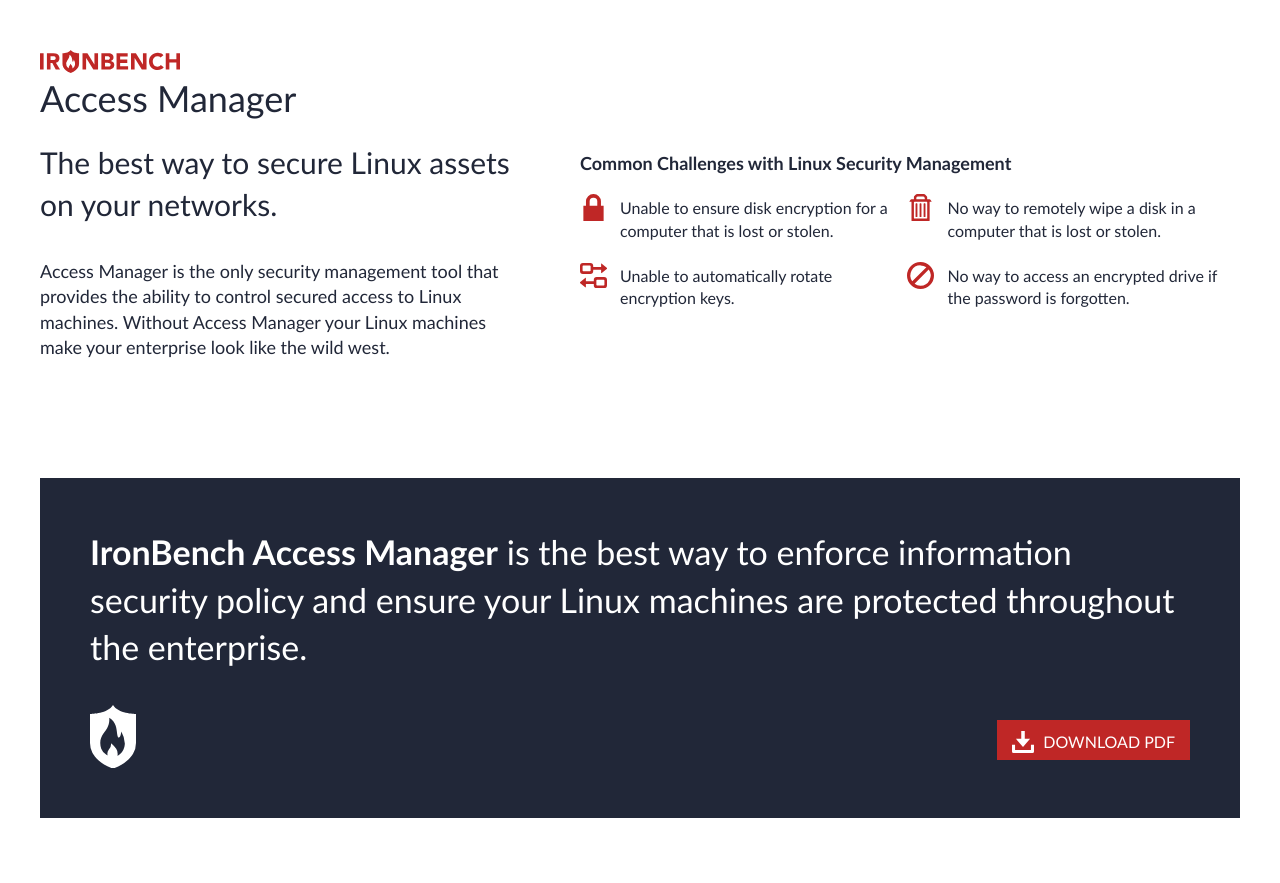
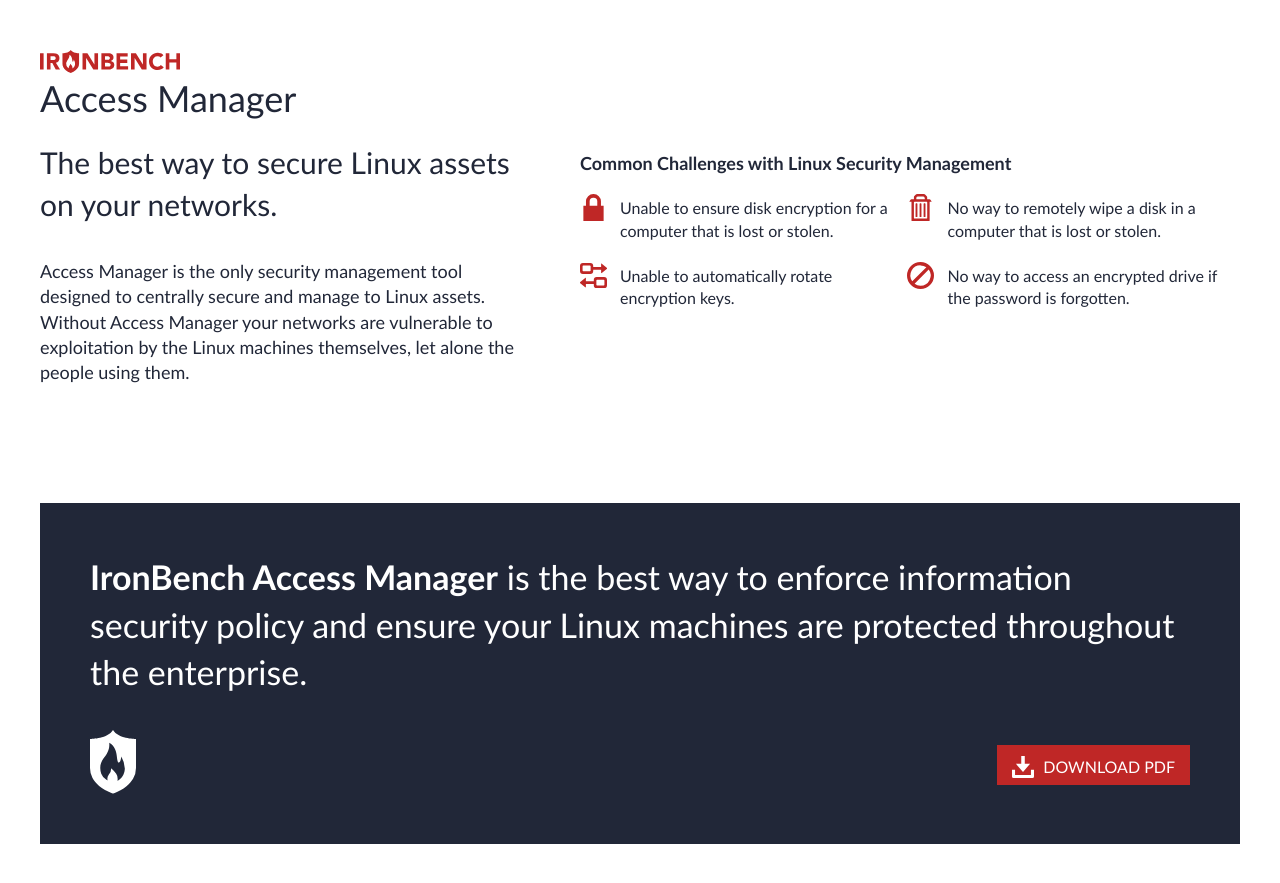
Before and after one commit to ironbench/ironbench.github.io, a Jekyll site: the page built from index.html, in a window 1280 px wide and 900 px high, scrolled down 1562 px. Shown: the top 883 px of the window. Built offline with Jekyll 4.4.1, drawn with Linux system fonts in a browser that asks for light colours.

Commit message:
Copy Changes

```diff
--- a/_includes/content/products/access-manager.html
+++ b/_includes/content/products/access-manager.html
@@ -6,7 +6,7 @@
     <div class="product__desc">
       <h2>Access Manager</h2>
       <h3>The best way to secure Linux assets on your networks.</h3>
-      <p>Access Manager is the only security management tool that provides the ability to control secured access to Linux machines. Without Access Manager your Linux machines make your enterprise look like the wild west.</p>
+      <p>Access Manager is the only security management tool designed to centrally secure and manage to Linux assets. Without Access Manager your networks are vulnerable to exploitation by the Linux machines themselves, let alone the people using them.</p>
     </div>
     <div class="product__info">
       <h4>Common Challenges with Linux Security Management</h4>
```
